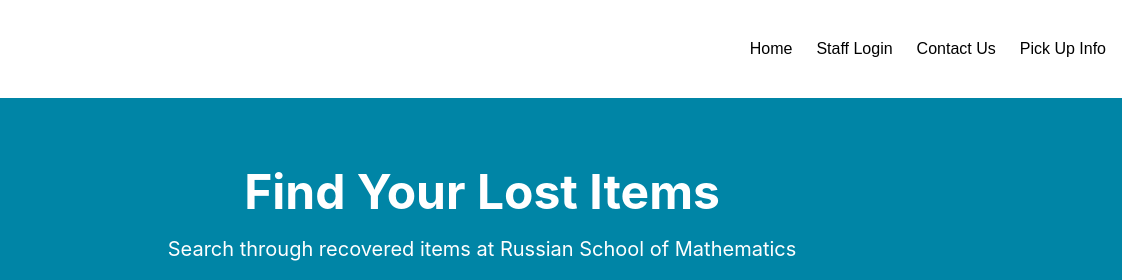
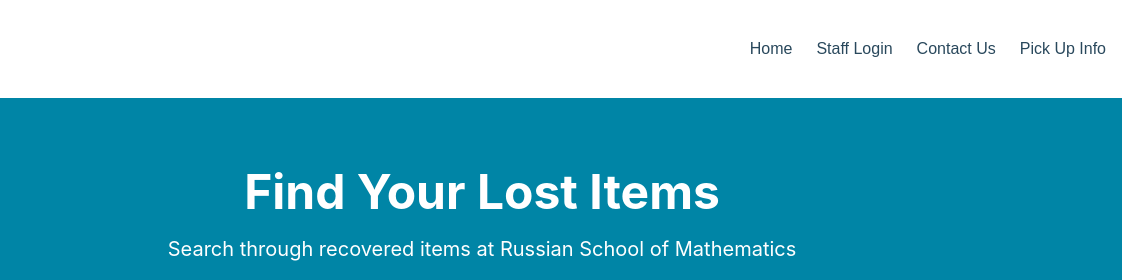
Before and after one commit to nataliedemoura/RSMfindITSolution, a plain HTML site: page index.html in a window 1280 px wide. Shown: the top 280 px of the page, 158-1280 px from the left. Drawn offline with nearby package versions, Linux system fonts and the light colour scheme; no server answers.

Commit message:
Update styles.css

```diff
--- a/styles.css
+++ b/styles.css
@@ -42,7 +42,7 @@ nav {
 nav button {
     background: none;
     border: none;
-    color: black;
+    color: #29485c;
     cursor: pointer;
     font-size: 1rem;
     transition: color 0.3s;
```
